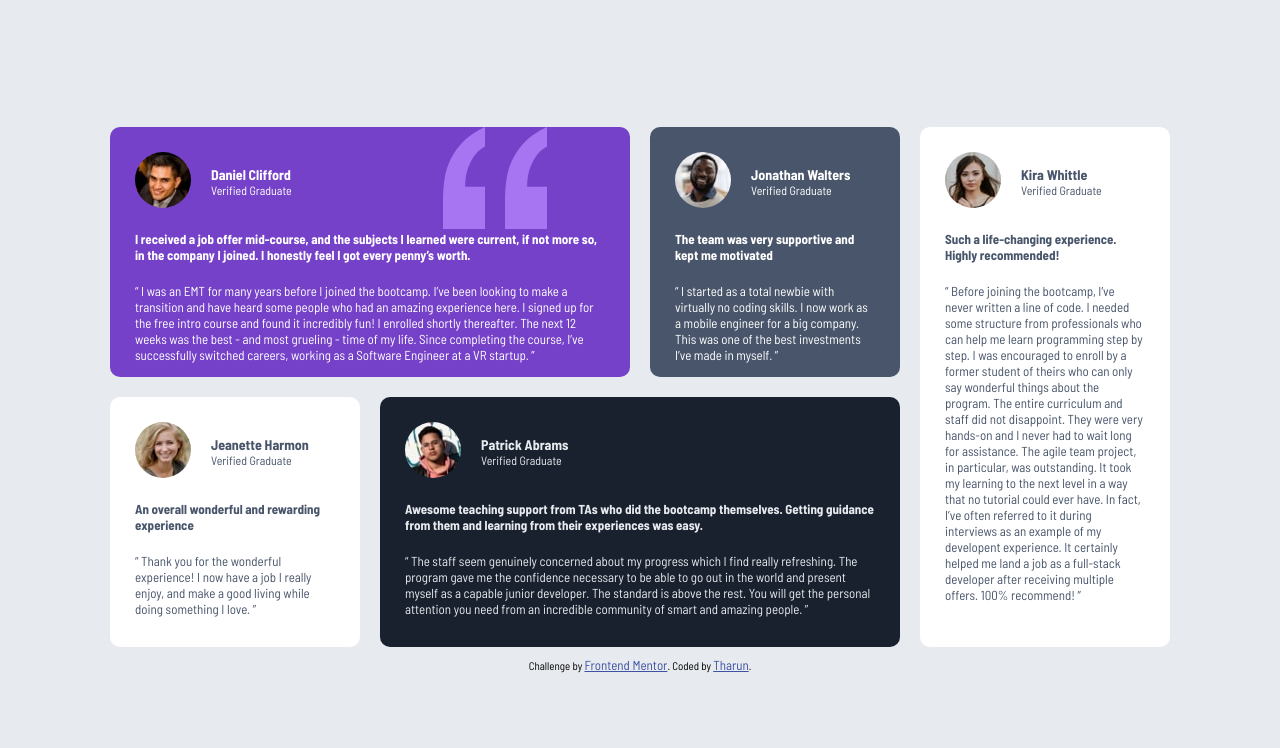
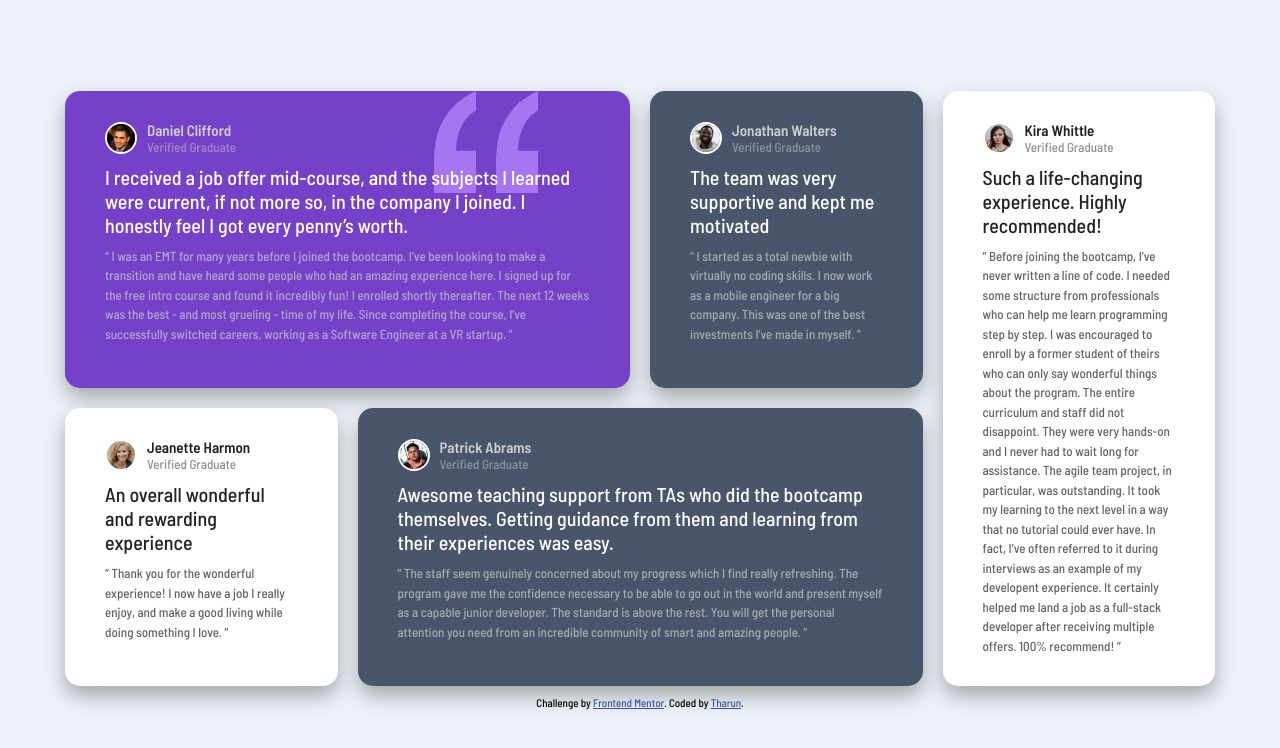
Before and after one commit to tharun-32/Testimonials-grid-section, a plain HTML site: page index.html in a window 1280 px wide. Drawn offline with Linux system fonts and the light colour scheme.

Commit message:
completed project

```diff
--- a/index.html
+++ b/index.html
@@ -2,82 +2,101 @@
 <html lang="en">
 <head>
   <meta charset="UTF-8">
-  <meta name="viewport" content="width=device-width, initial-scale=1.0">
+  <meta name="viewport" content="width=device-width, initial-scale=1.0"> <!-- displays site properly based on user's device -->
+
   <link rel="icon" type="image/png" sizes="32x32" href="./images/favicon-32x32.png">
-  <title>Frontend Mentor | testimonial grid section</title>
   <link rel="stylesheet" href="style.css">
+  <title>Frontend Mentor | [Challenge Name Here]</title>
+
 </head>
 <body>
-  <section class="grid-layout">
-      <div class="Daniel" style="grid-area: daniel;">
-        <ul>
-          <li><img src="images/image-daniel.jpg" alt="daniel-profile-photo" class="image-daniel"></li>
-          <ul class="name-daniel">
-            <li>Daniel Clifford</li>
-            <li>Verified Graduate</li>
-          </ul>
-        </ul>
-          <h2>I received a job offer mid-course, and the subjects  I learned were current, if not more so,
-            in the company I joined. I honestly feel I got every penny’s worth.</h2>
-          <p>“ I was an EMT for many years before I joined the bootcamp. I’ve been looking to make a
+
+  <main>
+    <article class="card card-1">
+      <div class="card__head">
+        <img src="./images/image-daniel.jpg" alt="">
+        <div class="card__user">
+          <div class="name">Daniel Clifford</div>
+          <p class="title">Verified Graduate</p>
+        </div>
+      </div>
+      <div class="card__heading">
+        I received a job offer mid-course, and the subjects I learned were current, if not more so,
+        in the company I joined. I honestly feel I got every penny’s worth.
+      </div>
+      <p class="card__detail">
+        “ I was an EMT for many years before I joined the bootcamp. I’ve been looking to make a
         transition and have heard some people who had an amazing experience here. I signed up
         for the free intro course and found it incredibly fun! I enrolled shortly thereafter.
         The next 12 weeks was the best - and most grueling - time of my life. Since completing
-            the course, I’ve successfully switched careers, working as a Software Engineer at a VR startup. ”</p>
+        the course, I’ve successfully switched careers, working as a Software Engineer at a VR startup. ”
+      </p>
+    </article>
+    <article class="card card-2">
+      <div class="card__head">
+        <img src="./images/image-jonathan.jpg" alt="">
+        <div class="card__user">
+          <div class="name">Jonathan Walters</div>
+          <p class="title">Verified Graduate</p>
         </div>
+      </div>
+      <div class="card__heading">
+        The team was very supportive and kept me motivated
 
-    <div class="Jonathan" style="grid-area: jonathan;">
-      <ul>
-        <li><img src="images/image-jonathan.jpg" alt="Jonathan-profile-photo" class="image-jonathan"></li>
-        <ul class="name-jonathan">
-          <li>Jonathan Walters</li>
-          <li>Verified Graduate</li>
-        </ul>
-      </ul>
-      <h2>The team was very supportive and kept me motivated</h2>
-      <p>“ I started as a total newbie with virtually no coding skills. I now work as a mobile engineer
+      </div>
+      <p class="card__detail">
+        “ I started as a total newbie with virtually no coding skills. I now work as a mobile engineer
         for a big company. This was one of the best investments I’ve made in myself. ”
       </p>
+    </article>
+    <article class="card card-3">
+      <div class="card__head">
+        <img src="./images/image-jeanette.jpg" alt="">
+        <div class="card__user">
+          <div class="name">Jeanette Harmon</div>
+          <p class="title">Verified Graduate</p>
         </div>
-    <div class="Jeanette" style="grid-area: jeanette;">
-      <ul>
-        <li><img src="images/image-jeanette.jpg" alt="Jeanette-profile-photo" class="image-jeanette"></li>
-        <ul class="name-jeanette">
-          <li>Jeanette Harmon</li>
-          <li>Verified Graduate</li>
-        </ul>
-      </ul>
-      <h2>An overall wonderful and rewarding experience</h2>
-      <p>“ Thank you for the wonderful experience! I now have a job I really enjoy, and make a good living
+      </div>
+      <div class="card__heading">
+        An overall wonderful and rewarding experience
+      </div>
+      <p class="card__detail">
+        “ Thank you for the wonderful experience! I now have a job I really enjoy, and make a good living
         while doing something I love. ”
       </p>
+    </article>
+    <article class="card card-4">
+      <div class="card__head">
+        <img src="./images/image-patrick.jpg" alt="">
+        <div class="card__user">
+          <div class="name">Patrick Abrams</div>
+          <p class="title">Verified Graduate</p>
         </div>
-    <div class="Patrick" style="grid-area: patrick;">
-      <ul>
-        <li><img src="images/image-patrick.jpg" alt="Patrick-profile-photo" class="image-patrick"></li>
-        <ul class="name-patrick">
-          <li> Patrick Abrams</li>
-          <li>Verified Graduate</li>
-        </ul>
-      </ul>
-      <h2>Awesome teaching support from TAs who did the bootcamp themselves. Getting guidance from them and
-          learning from their experiences was easy.</h2>
-      <p>“ The staff seem genuinely concerned about my progress which I find really refreshing. The program
+      </div>
+      <div class="card__heading">
+        Awesome teaching support from TAs who did the bootcamp themselves. Getting guidance from them and
+        learning from their experiences was easy.
+      </div>
+      <p class="card__detail">
+        “ The staff seem genuinely concerned about my progress which I find really refreshing. The program
         gave me the confidence necessary to be able to go out in the world and present myself as a capable
         junior developer. The standard is above the rest. You will get the personal attention you need from
         an incredible community of smart and amazing people. ”
       </p>
+    </article>
+    <article class="card card-5">
+      <div class="card__head">
+        <img src="./images/image-kira.jpg" alt="">
+        <div class="card__user">
+          <div class="name">Kira Whittle</div>
+          <p class="title">Verified Graduate</p>
         </div>
-    <div class="Kira" style="grid-area: kira;">
-      <ul>
-        <li><img src="images/image-kira.jpg" alt="kira-profile-photo" class="image-kira"></li>
-        <ul class="name-kira">
-          <li>Kira Whittle</li>
-          <li>Verified Graduate</li>
-        </ul>
-      </ul>
-      <h2>Such a life-changing experience. Highly recommended!</h2>
-      <p>“ Before joining the bootcamp, I’ve never written a line of code. I needed some structure from
+      </div>
+      <div class="card__heading">
+        Such a life-changing experience. Highly recommended!
+      </div>
+      <p class="card__detail">
+        “ Before joining the bootcamp, I’ve never written a line of code. I needed some structure from
         professionals who can help me learn programming step by step. I was encouraged to enroll by a former
         student of theirs who can only say wonderful things about the program. The entire curriculum and staff
         did not disappoint. They were very hands-on and I never had to wait long for assistance. The agile team
@@ -86,8 +105,8 @@
         experience. It certainly helped me land a job as a full-stack developer after receiving multiple offers.
         100% recommend! ”
       </p>
-    </div>
-  </section>
+    </article>
+  </main>
   <div class="attribution">
     Challenge by <a href="https://www.frontendmentor.io?ref=challenge" target="_blank">Frontend Mentor</a>.
     Coded by <a href="https://github.com/tharun-32">Tharun</a>.
--- a/style.css
+++ b/style.css
@@ -1,210 +1,129 @@
-@import url('https://fonts.googleapis.com/css2?family=Barlow+Semi+Condensed:ital,wght@0,100;0,200;0,300;0,400;0,500;0,600;0,700;0,800;0,900;1,100;1,200;1,300;1,400;1,500;1,600;1,700;1,800;1,900&display=swap');
-:root{
-    --default-font-size:13px;
-    --background-color:hsl(214, 17%, 92%);
-    --box-shadow-color:hsl(0, 0%, 81%);
-    --profile-shadow-color:hsl(264, 82%, 80%);
-    --daniel-background-color:hsl(263, 55%, 52%);
-    --jonathan-background-color:hsl(217, 19%, 35%);
-    --jeanette-background-color:hsl(0, 0%, 100%);
-    --patrick-background-color:hsl(219, 29%, 14%);
-    --kira-background-color:hsl(0, 0%, 100%);
-    --daniel-text-color-white:hsl(0, 0%, 100%);
-    --jonathan-text-color-white:hsl(0, 0%, 100%);
-    --jeanette-text-color-white:hsl(217, 19%, 35%);
-    --patrick-text-color-white:hsl(214, 17%, 92%);
-    --kira-text-color-white:hsl(217, 19%, 35%);
-    --kira-verified-text-color:hsl(214, 17%, 92%);
-    --jonathan-verified-text-color:hsl(214, 17%, 92%);
-}
+@import url('https://fonts.googleapis.com/css2?family=Barlow+Semi+Condensed:wght@500;600&display=swap');
 *{
   padding: 0;
   margin: 0;
   box-sizing: border-box;
-    font-family: "Barlow Semi Condensed", serif;
-    font-size: 13px;
-}
-ul{
-    list-style: none;
-}
-.Daniel{
-    padding: 25px;
-    color: var(--daniel-text-color-white);
-    background-color: var(--daniel-background-color);
-    border-radius: 10px;
-    background-image: url(images/bg-pattern-quotation.svg);
-    background-repeat: no-repeat;
-    background-position: 80% 0;
-}
-.image-daniel{
-    border-radius: 50%;
-}
-.name-daniel{
-    display: flex;
-    flex-direction: column;
-}
-.name-daniel :first-child{
-    font-weight: bold;
-    font-size: 14px;
-}
-.name-daniel :last-child{
-    font-size: 12px;
-}
-.Daniel>ul{
-    display: flex;
-    gap: 20px;
-    align-items: center;
-}
-.Jonathan{
-    background-color: var(--jonathan-background-color);
-    padding: 25px;
-    color: var(--jonathan-text-color-white);
-    border-radius: 10px;
-}
-.image-jonathan{
-    border-radius: 50%;
-}
-.name-jonathan{
-    display: flex;
-    flex-direction: column;
-}
-.name-jonathan :first-child{
-    font-weight: bold;
-    font-size: 14px;
-}
-.name-jonathan :last-child{
-    font-size: 12px;
-}
-.Jonathan>ul{
-    display: flex;
-    gap: 20px;
-    align-items: center;
-}
-.Jeanette{
-    background-color: var(--jeanette-background-color);
-    padding: 25px;
-    color: var(--jeanette-text-color-white);
-    border-radius: 10px;
-}
-.image-jeanette{
-    border-radius: 50%;
-}
-.name-jeanette{
-    display: flex;
-    flex-direction: column;
-}
-.name-jeanette :first-child{
-    font-weight: bold;
-    font-size: 14px;
-}
-.name-jeanette :last-child{
-    font-size: 12px;
-}
-.Jeanette>ul{
-    display: flex;
-    gap: 20px;
-    align-items: center;
-}
-.Patrick{
-    background-color: var(--patrick-background-color);
-    padding: 25px;
-    color: var(--patrick-text-color-white);
-    border-radius: 10px;
-}
-.image-patrick{
-    border-radius: 50%;
-}
-.name-patrick{
-    display: flex;
-    flex-direction: column;
-}
-.name-patrick :first-child{
-    font-weight: bold;
-    font-size: 14px;
-}
-.name-patrick :last-child{
-    font-size: 12px;
-}
-.Patrick>ul{
-    display: flex;
-    gap: 20px;
-    align-items: center;
-}
-.Kira{
-    background-color: var(--kira-background-color);
-    padding: 25px;
-    color: var(--kira-text-color-white);
-    border-radius: 10px;
-}
-.image-kira{
-    border-radius: 50%;
-}
-.name-kira{
-    display: flex;
-    flex-direction: column;
-}
-.name-kira :first-child{
-    font-weight: bold;
-    font-size: 14px;
-}
-.name-kira :last-child{
-    font-size: 12px;
-}
-.Kira>ul{
-    display: flex;
-    gap: 20px;
-    align-items: center;
-}
-h2{
-    margin: 20px 0 20px;
+  font-family: 'Barlow Semi Condensed', sans-serif;
 }
 body{
-    background-color: var(--background-color);
+  font-size: 13px;
   display: flex;
   flex-direction: column;
   justify-content: center;
   align-items: center;
   gap: 10px;
-    height: 100vh;
+  min-height: 100vh;
+  background-color: hsl(210, 46%, 95%);
 }
-.grid-layout{
+main{
   display: grid;
-    grid-auto-columns:250px 250px 250px 250px;
-    grid-auto-rows: 250px 250px;
-    gap: 20px;
-    grid-template-areas:
-    "daniel daniel jonathan kira"
-    "jeanette patrick patrick kira";
-    grid-auto-flow: row;
-
+  max-width: 1150px;
+  grid-template-columns: repeat(4, 1fr);
+  grid-template-rows: repeat(2, min-content);
+  grid-gap: 20px;
 }
-.pattern{
-    position: absolute;
-    z-index: -1;
-    top: 0;
-    object-fit: contain;
+.card{
+  display: flex;
+  flex-direction: column;
+  background-color: hsl(217, 19%, 35%);
+  box-shadow: 0 10px 20px rgba(0, 0, 0, 0.3);
+  border-radius: 15px;
+  padding: 30px 40px;
 }
-
-
-
-
-
-
-
-
-
-
-
-
-
-
-
-
-
-
-
-
-
+.card__head{
+  display: flex;
+  align-items: center;
+  color: hsl(0, 0%, 81%);
+  margin-bottom: 10px;
+}
+.card__head img{
+  width: 32px;
+  height: 32px;
+  border-radius: 50%;
+  margin-right: 10px;
+  border: 2px solid #fff;
+}
+.name{
+  font-weight: 600;
+  font-size: 15px;
+}
+.title{
+  opacity: 0.5;
+}
+.card__heading{
+  color: #fff;
+  margin-bottom: 10px;
+  font-size: 20px;
+}
+.card__detail{
+  color: hsl(0, 0%, 81%);
+  line-height: 1.5;
+  opacity: 0.7;
+}
+.card-1{
+  grid-column: 1/3;
+  background-color: hsl(263, 55%, 52%);
+  background-image: url('./images/bg-pattern-quotation.svg');
+  background-repeat: no-repeat;
+  background-position: 80% 0;
+}
+.card-2{
+  grid-column: 3/4;
+}
+.card-3{
+  grid-row: 2/3;
+  grid-column: 1/2;
+  background-color: #fff;
+}
+.card-4{
+  grid-row: 2/3;
+  grid-column: 2/4;
+}
+.card-5{
+  grid-row: -1/1;
+  grid-column: 4/5;
+  background-color: #fff;
+}
+.card-3 .card__heading,
+.card-3 .card__head,
+.card-3 .card__detail,
+.card-5 .card__heading,
+.card-5 .card__head,
+.card-5 .card__detail{
+  color: #222;
+}
+@media (max-width: 1024px){
+  body{
+    padding: 20px;
+  }
+  main{
+    grid-template-columns: repeat(3, 1fr);
+    grid-template-rows: repeat(3, min-content);
+    width: 95%;
+    grid-gap: 15px;
+  }
+  .card-1{
+    grid-column: 1/3;
+  }
+  .card-2{
+    grid-column: 3/4;
+  }
+  .card-5{
+    grid-column: 1/4;
+    grid-row: 3/4;
+  }
+}
+@media (max-width: 768px){
+  main{
+    margin-top: 20px;
+    grid-template-columns: repeat(auto-fill, minmax(50%, 1fr));
+    grid-template-rows: minmax(auto, auto);
+  }
+  .card{
+    grid-column: unset !important;
+    grid-row: unset !important;
+  }
+}
 .attribution {
     font-size: 11px;
     text-align: center;
```
Lines whose indentation alone changed are shown as unchanged.
